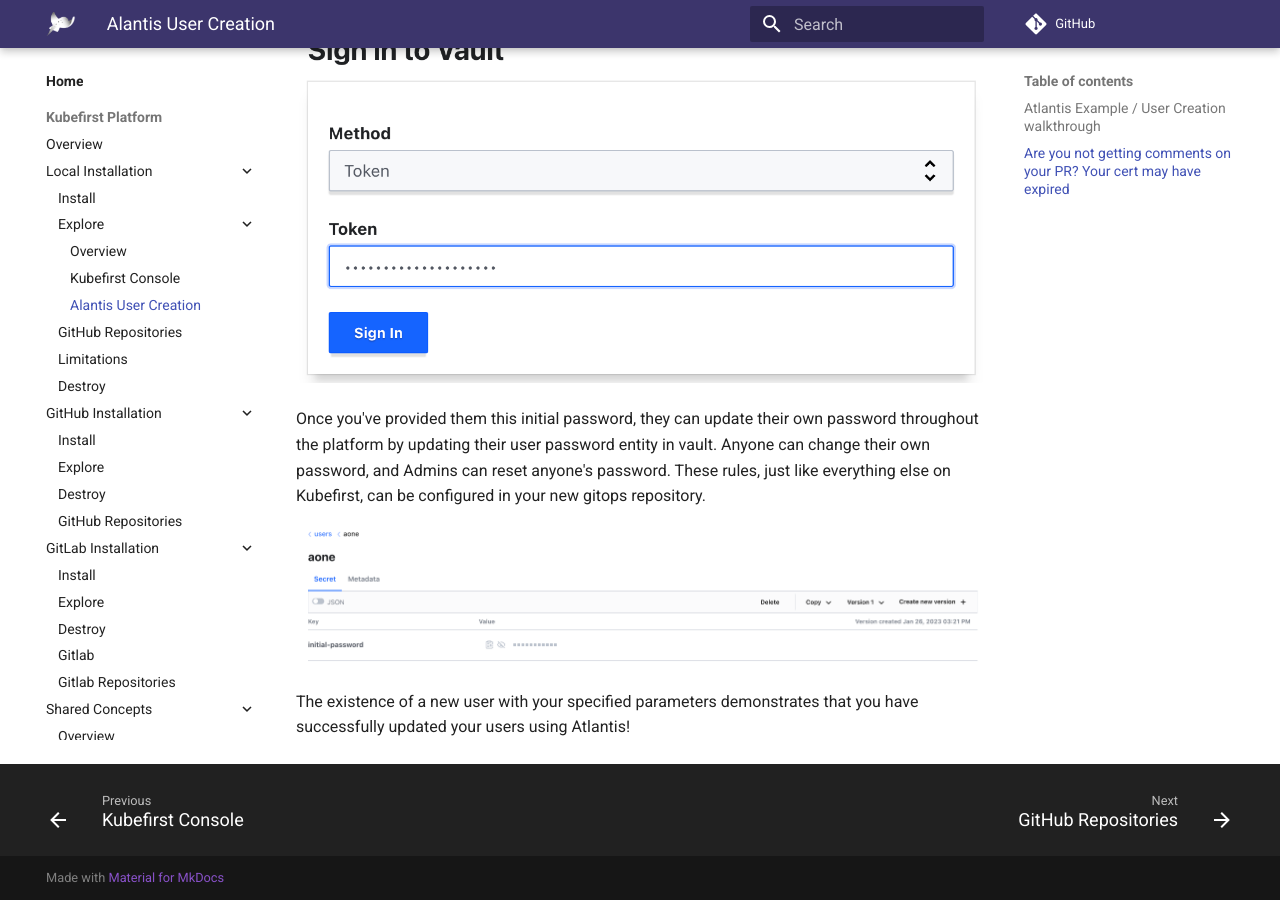
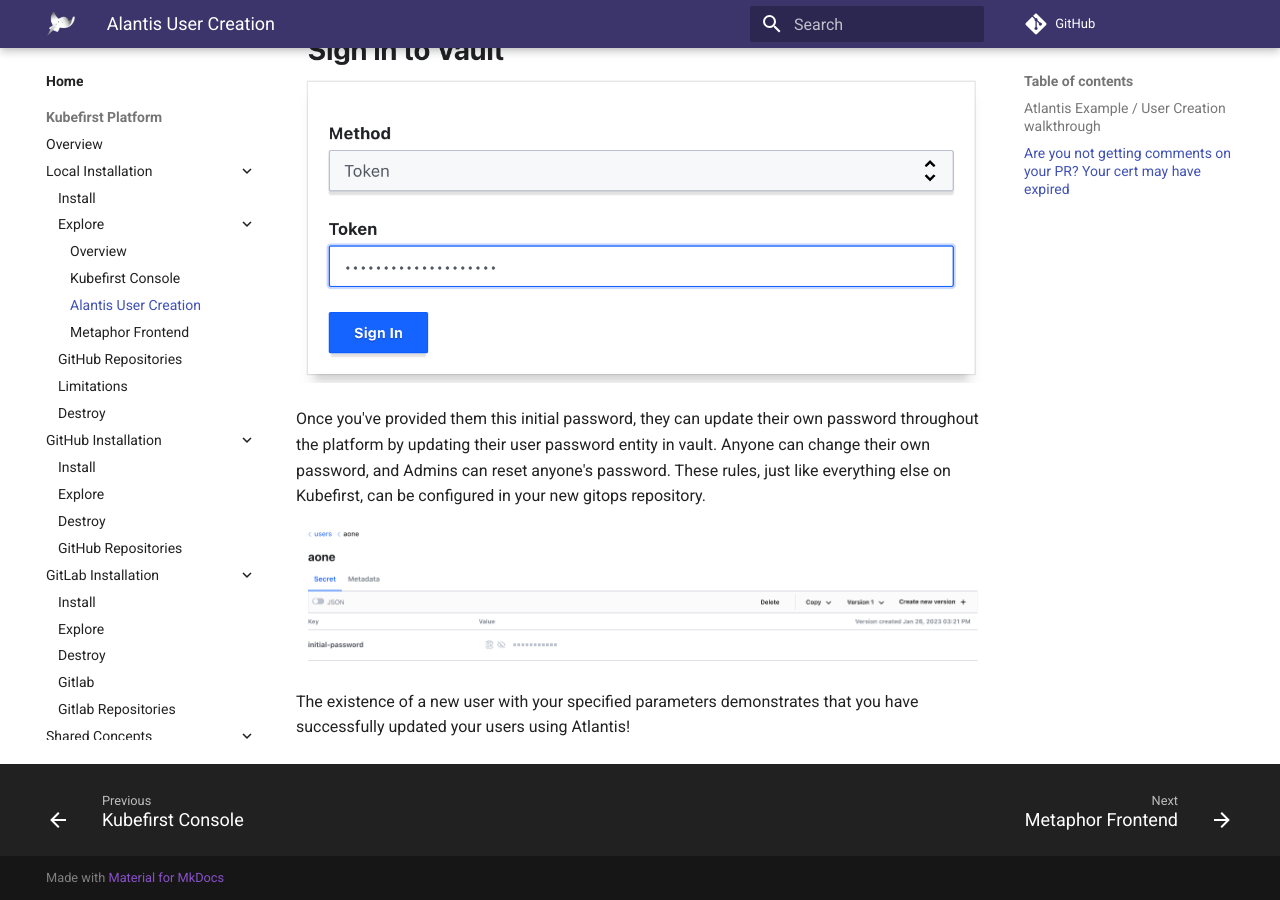
Before and after one commit to konstructio/kubefirst, an MkDocs documentation site: the page built from docs/kubefirst/local/explore/user-creation.md, in a window 1280 px wide and 900 px high, scrolled down 2012 px. Built offline with MkDocs 1.6.1 and Material for MkDocs 9.7.7, drawn with Linux system fonts in a browser that asks for light colours; comment, search, counter and statistics services are not loaded.

Commit message:
fix(docs): restructure metaphor reference

```diff
--- a/mkdocs.yml
+++ b/mkdocs.yml
@@ -35,6 +35,7 @@
           - Overview: 'kubefirst/local/explore/overview.md'
           - Kubefirst Console: 'kubefirst/local/explore/console.md'
           - Alantis User Creation: 'kubefirst/local/explore/user-creation.md'
+          - Metaphor Frontend: 'kubefirst/local/explore/metaphor.md'
         - GitHub Repositories: 'kubefirst/local/github-repositories.md'
         - Limitations: 'kubefirst/local/limitations.md'
         - Destroy: 'kubefirst/local/destroy.md'
```
